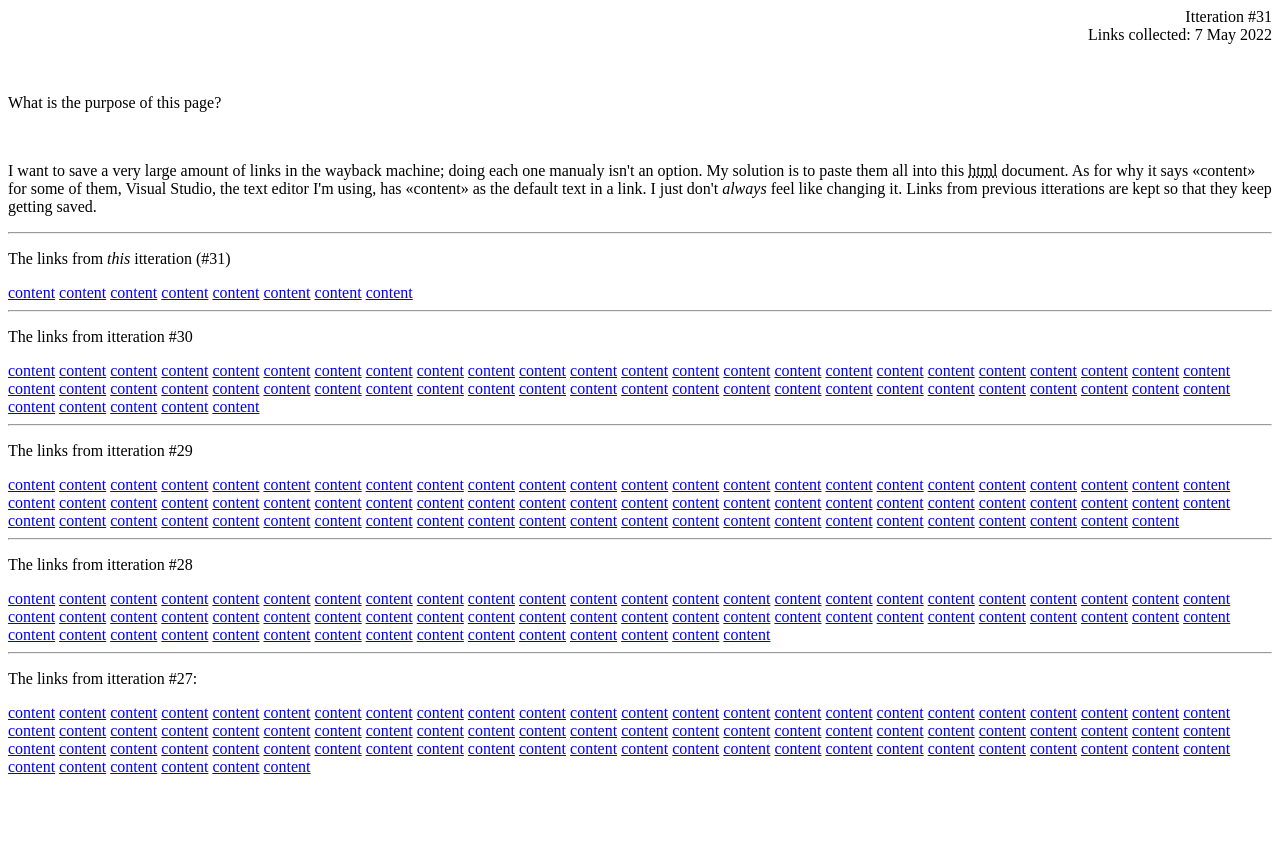
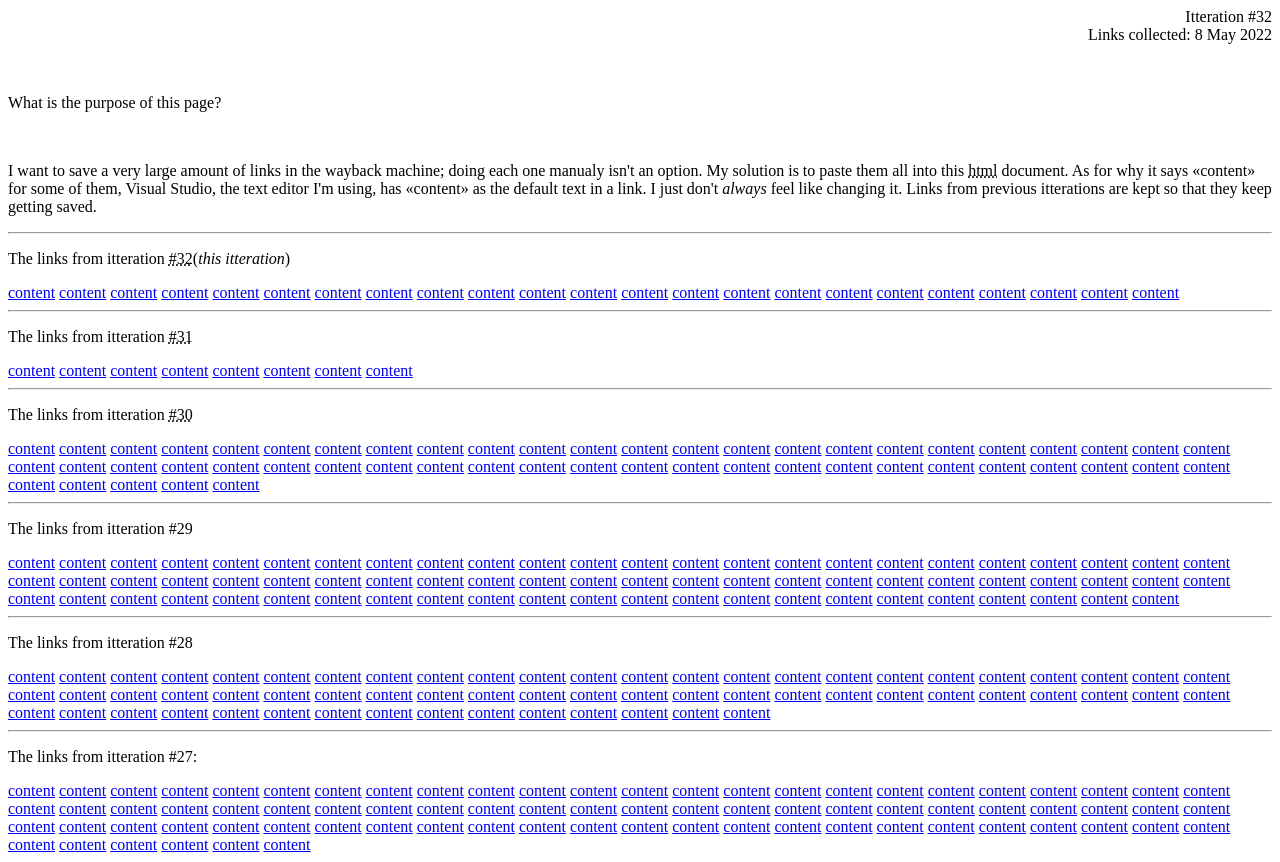
Before and after one commit to BuilderBoyHarry/random-links, a plain HTML site: page index.html in a window 1280 px wide. Before the commit the page ends 800 px from the top, so only its background shows below. Drawn offline with Linux system fonts and the light colour scheme.

Commit message:
Update index.html

```diff
--- a/index.html
+++ b/index.html
@@ -7,7 +7,7 @@
 <body>
 
     <content>
-        <p style="text-align:right">Itteration #31<br/>Links collected: 7 May 2022</p>
+        <p style="text-align:right">Itteration #32<br/>Links collected: 8 May 2022</p>
         <br/>
         <p>What is the purpose of this page?</p>
         <br/>
@@ -17,7 +17,33 @@
     </content>
 
     <hr/>
-    <p>The links from <i>this</i> itteration (#31)</p>
+    <p>The links from itteration <abbr title="8 May 2022">#32</abbr>(<i>this itteration</i>)</p>
+    <a href="https://youtu.be/BHIEq8brTms">content</a>
+    <a href="https://tinyurl.com/2p95hm2p">content</a>
+    <a href="https://youtu.be/SS1hS_RlD6M">content</a>
+    <a href="https://tinyurl.com/3dhbst22">content</a>
+    <a href="https://duckduckgo.com/?t=ffab&q=fusion+reactor&ia=web">content</a>
+    <a href="https://duckduckgo.com/?t=ffab&q=fusion+reactor&ia=web">content</a>
+    <a href="https://duckduckgo.com/?t=ffab&q=negative+relationship+meaning&iax=images&ia=images">content</a>
+    <a href="https://duckduckgo.com/?t=ffab&q=fusion+reactor&iax=images&ia=images">content</a>
+    <a href="https://duckduckgo.com/?t=ffab&q=fusion+reactor&ia=web">content</a>
+    <a href="https://en.wikipedia.org/wiki/Deuterium">content</a>
+    <a href="https://www.flickr.com/people/37940997@N05">content</a>
+    <a href="https://fusenet.eu/">content</a>
+    <a href="https://en.wikipedia.org/wiki/FuseNet">content</a>
+    <a href="https://en.wikipedia.org/wiki/File:ITER_Tokamak_and_Plant_Systems_(2016)_(41783636452).jpg">content</a>
+    <a href="https://en.wikipedia.org/wiki/ITER">content</a>
+    <a href="https://en.wikipedia.org/wiki/ITER#/media/File:ITER_Tokamak_and_Plant_Systems_(2016)_(41783636452).jpg">content</a>
+    <a href="https://www.engadget.com/nuclear-fusion-reactor-crushes-previous-record-for-energy-produced-105940012.html">content</a>
+    <a href="https://commons.wikimedia.org/w/index.php?title=File:ITER_Tokamak_and_Plant_Systems_(2016)_(41783636452).jpg&oldid=490321710">content</a>
+    <a href="https://commons.wikimedia.org/w/index.php?title=Special:CiteThisPage&page=File%3AITER_Tokamak_and_Plant_Systems_%282016%29_%2841783636452%29.jpg&id=490321710&wpFormIdentifier=titleform">content</a>
+    <a href="https://commons.wikimedia.org/wiki/File:ITER_participants.svg">content</a>
+    <a href="https://commons.wikimedia.org/w/index.php?title=File:ITER_participants.svg&oldid=493069212">content</a>
+    <a href="https://commons.wikimedia.org/w/index.php?title=Special:CiteThisPage&page=File%3AITER_participants.svg&id=493069212&wpFormIdentifier=titleform">content</a>
+    <a href="https://commons.wikimedia.org/w/index.php?title=File:BlankMap-World.svg">content</a>
+
+    <hr/>
+    <p>The links from itteration <abbr title="7 May 2022">#31</abbr></p>
     <a href="https://ourtechroom.com/tech/copy-shared-google-drive-files-folder-to-my-drive/">content</a>
     <a href="https://gsuitetips.com/tools/copy-folder/">content</a>
     <a href="https://webapps.stackexchange.com/questions/120362/how-to-copy-a-shared-folder-into-my-own-google-drive">content</a>
@@ -28,7 +54,7 @@
     <a href="https://twitter.com/">content</a>
 
     <hr/>
-    <p>The links from itteration #30</p>
+    <p>The links from itteration <abbr title="6 May 2022">#30</abbr></p>
     <a href="https://www.mediawiki.org/wiki/Template:If">content</a>
     <a href="https://www.mediawiki.org/w/index.php?title=Template:If&action=edit">content</a>
     <a href="https://www.mediawiki.org/wiki/Help:Templates">content</a>
```
